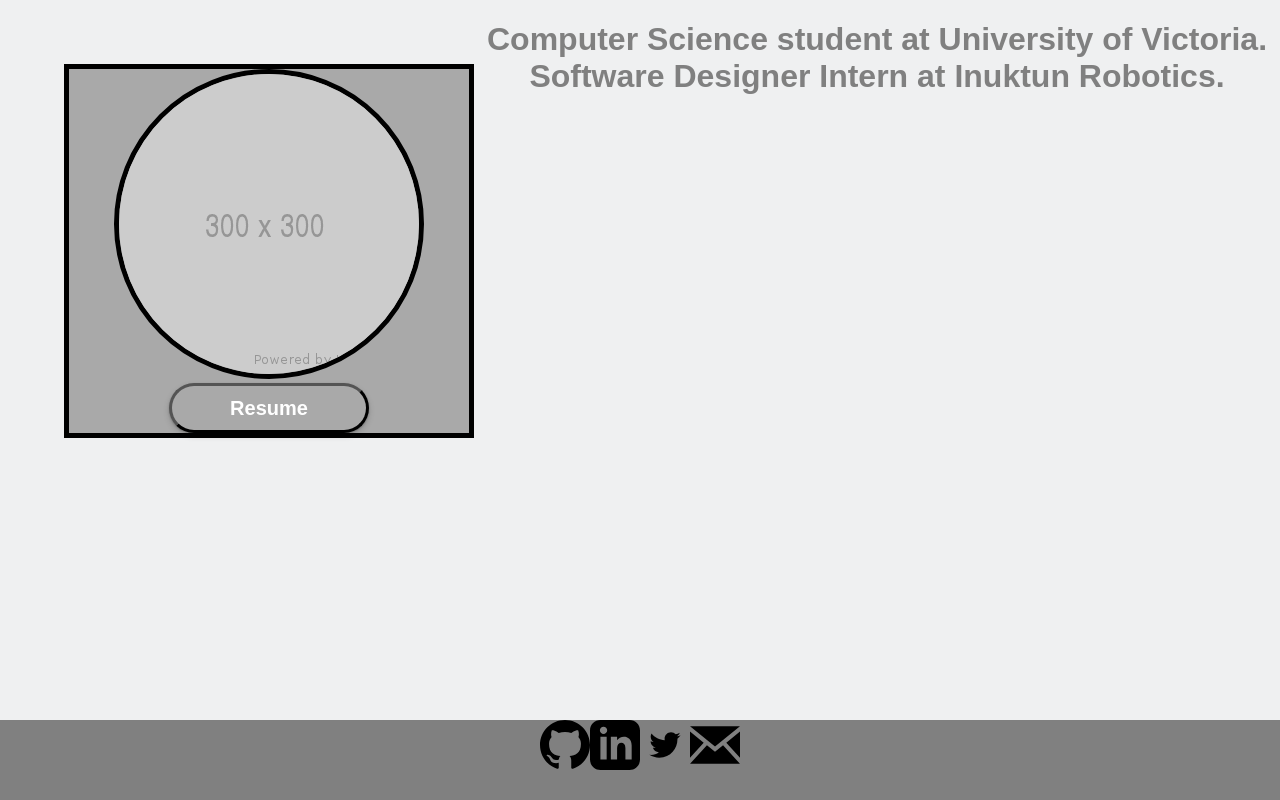
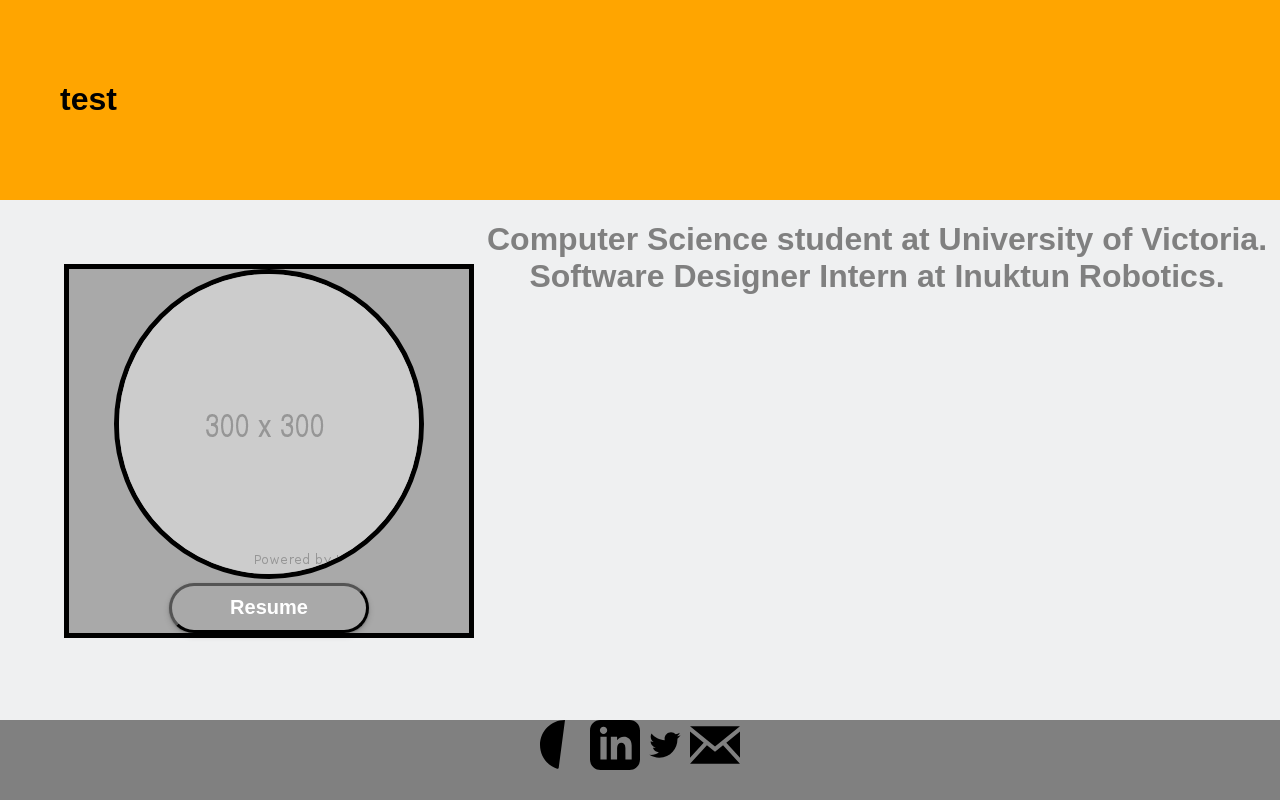
Before and after one commit to maccooper/portfolio, a React (Create React App) app: page / in a window 1280 px wide. Built offline with nearby package versions, Linux system fonts and the light colour scheme.

Commit message:
removed envolope error and added header component

```diff
--- a/src/components/App.js
+++ b/src/components/App.js
@@ -4,13 +4,15 @@
 import Footer from './Footer.js'
 import Description from './Description.js'
 import Wrapper from './Wrapper.js'
-
+import Header from './Header.js'
 
 
 class App extends Component {
   render() {
     return (
       <div>
+        <Header />
+
         <Wrapper/>
 
         <Description/>
--- /dev/null
+++ b/src/components/Header.js
@@ -0,0 +1,13 @@
+import React from 'react';
+import '../styles/Header.css'
+
+const Header = () => {
+    return (
+        <div className='Header'>
+            <h1> test </h1>
+        </div>
+    )
+}
+
+
+export default Header;
--- /dev/null
+++ b/src/styles/Header.css
@@ -0,0 +1,4 @@
+.Header {
+    padding: 60px;
+    background-color: orange;
+}
```
Also changed, not shown: src/components/Footer.js (+12 -3 lines).
